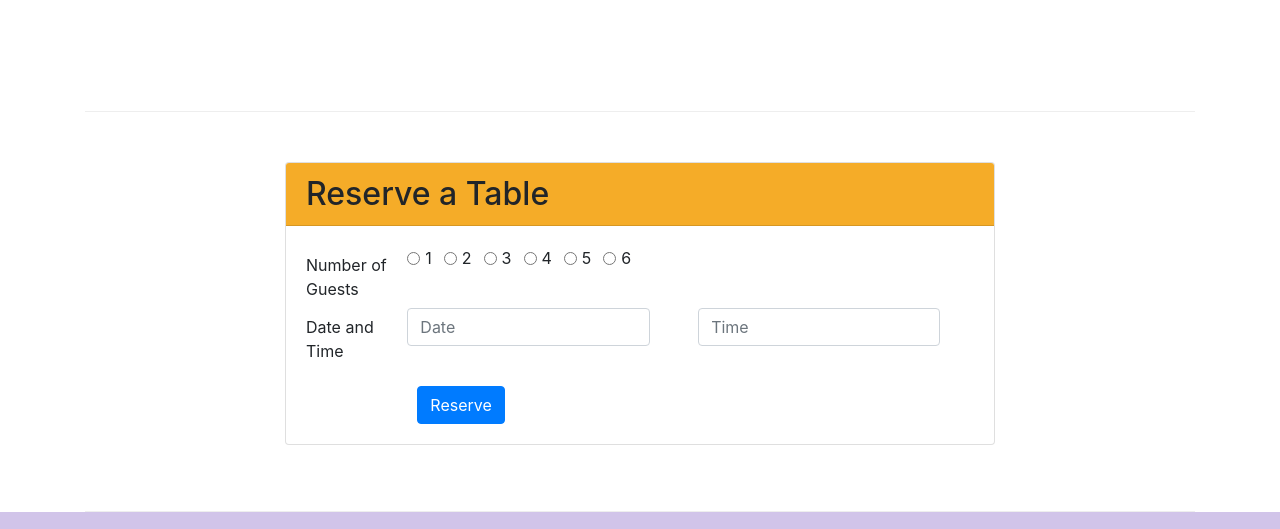
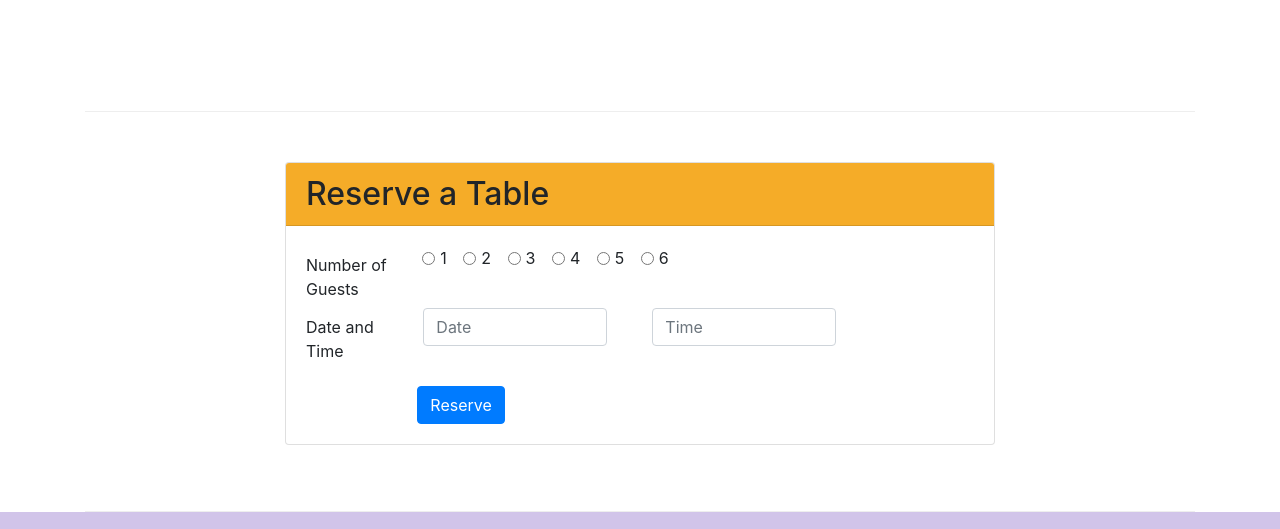
Before and after one commit to shubhanshu02/e-learning, a website: page Bootstrap/conFusion/index.html in a window 1280 px wide. Shown: the part 1422-1951 px from the top of the page. Drawn offline with nearby package versions, Linux system fonts and the light colour scheme.

Commit message:
Assignment 2 Final Submit

```diff
--- a/Bootstrap/conFusion/index.html
+++ b/Bootstrap/conFusion/index.html
@@ -111,9 +111,11 @@
                     <div class="card-body">
                         <form  id="table-reserve">
                             <div class="form-group row">
-                                <label for="numguest" name="numguest" class="col-sm-2 col-form-label">Number of Guests</label>
+                                <div class="col-12 col-sm-2">
+                                    <label for="numguest" name="numguest" class="col-form-label">Number of Guests</label>
+                                </div>
                                 <div class="col-12 col-sm-10">
-                                    <div class="row">
+                                    <div>
                                         <div class="form-check form-check-inline">
                                             <input class="form-check-input" type="radio" id="radio1" value="1">
                                             <label class="form-check-label" for="radio1">1</label>
@@ -140,11 +142,13 @@
                                         </div>
                                     </div>
                                 </div>
-                                <label for="dateandtime" name="dateandtime" class="col-sm-2 col-form-label">Date and Time</label>
+                                <div class="col-12 col-sm-2">
+                                    <label for="dateandtime" name="dateandtime" class="col-form-label">Date and Time</label>
+                                </div>
                                 <div class="col-md-10">
-                                    <div class="row">
-                                        <input type="text" placeholder="Date" class="form-control col-sm-5">
-                                        <input type="text" placeholder="Time" class="form-control col-sm-5 offset-sm-1">
+                                    <div class="row" style="padding-left: 1rem; padding-right: 1rem;">
+                                        <input type="text" placeholder="Date" class="form-control col-sm-4">
+                                        <input type="text" placeholder="Time" class="form-control col-sm-4 offset-sm-1">
                                     </div>
                                 </div>
                             </div>
```
